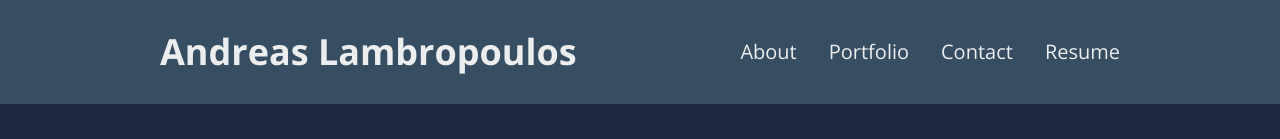
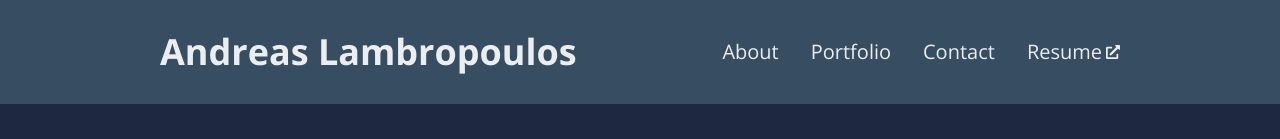
Before and after one commit to andlamb2002/portfolio, a React (Vite) app: page / in a window 1280 px wide. Shown: the top 139 px of the page. Built offline with nearby package versions, Linux system fonts and the light colour scheme.

Commit message:
Added link icon to resume

```diff
--- a/src/Components/Header.jsx
+++ b/src/Components/Header.jsx
@@ -1,5 +1,6 @@
 import { Link } from 'react-router-dom';
 import { siteInfo } from '../data/data';
+import { FaExternalLinkAlt } from "react-icons/fa";
 
 function Header() {
     return (
@@ -18,7 +19,7 @@ function Header() {
                                 rel="noopener noreferrer"
                                 className="flex items-center gap-1 hover:underline hover:text-textHover"
                             >
-                                Resume
+                                Resume <FaExternalLinkAlt className="inline-block text-sm" />
                             </a>
                         </li>
                     </ul>
```
